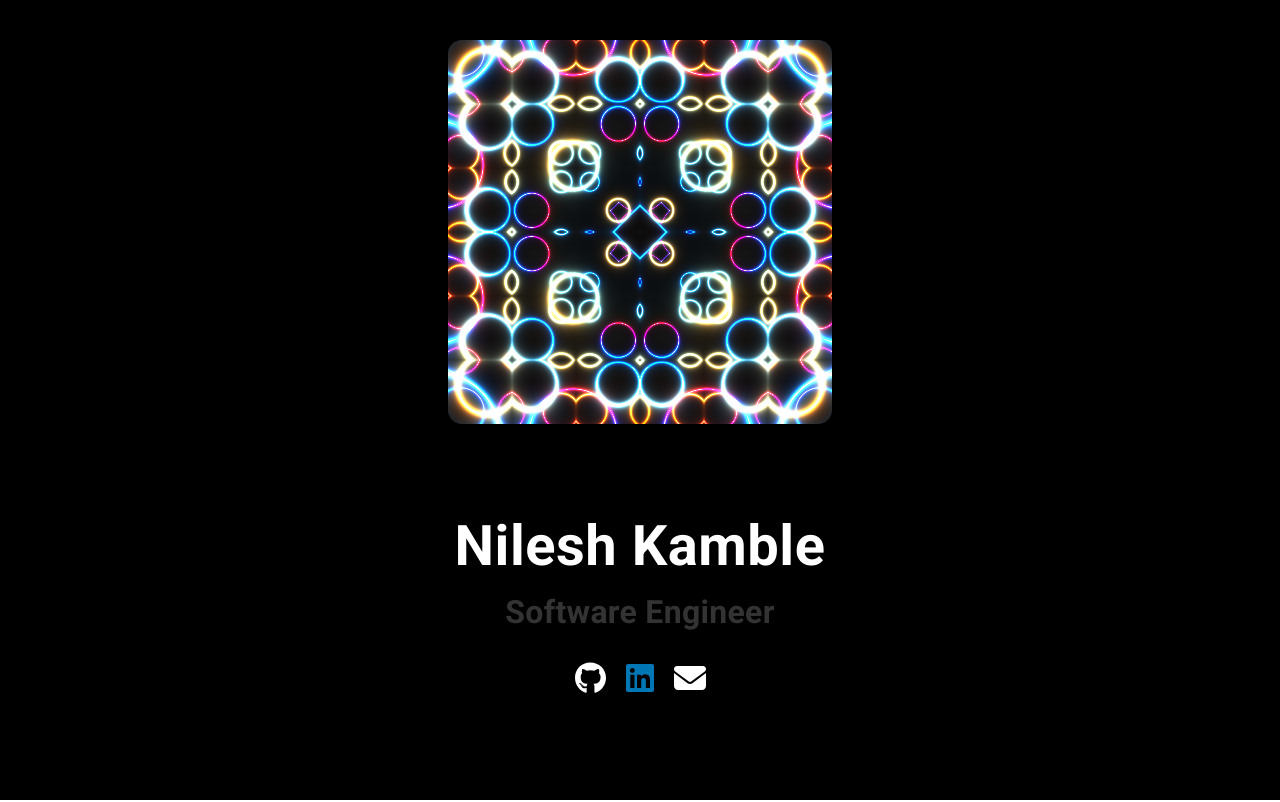
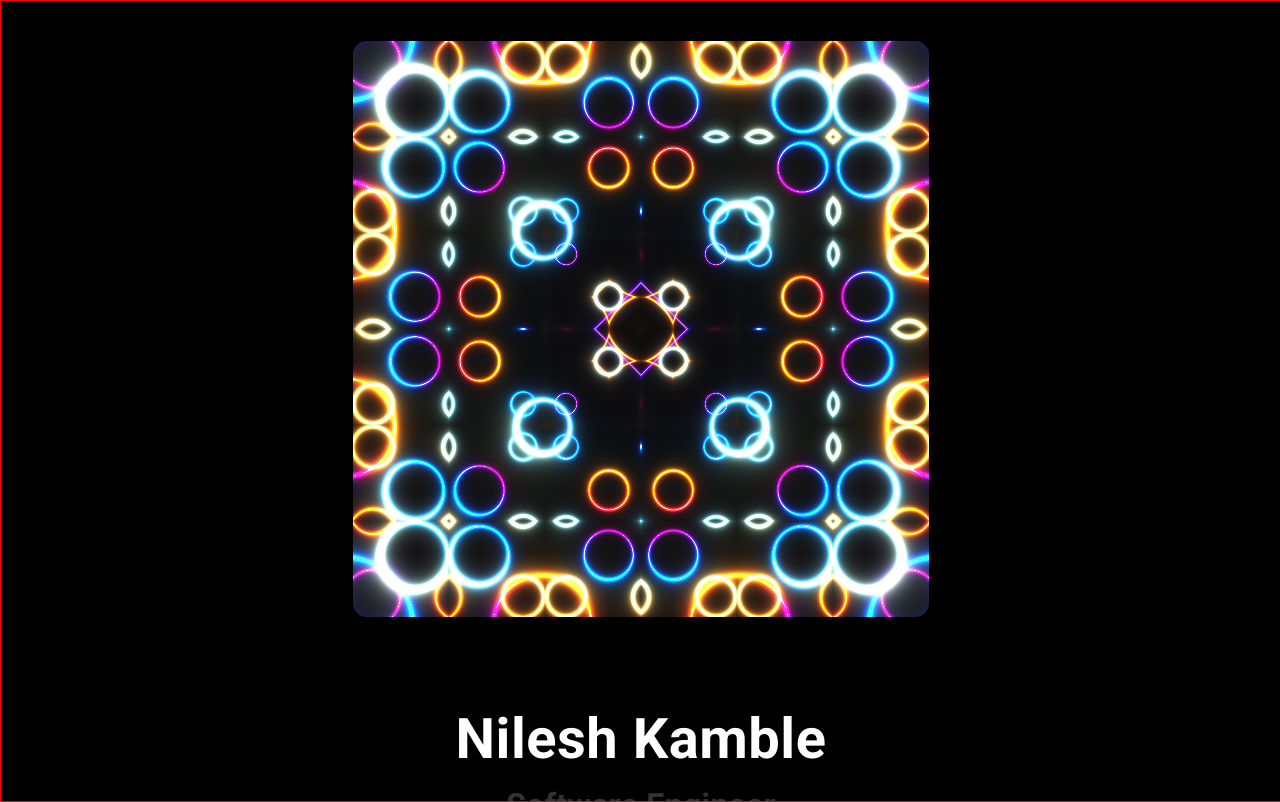
Before and after one commit to TheIllustrator1972/portfolioWebsite, a React (Vite) app: page / in a window 1280 px wide. Built offline with nearby package versions, Linux system fonts and the light colour scheme.

Commit message:
- Fixed Resizing Of canvas

```diff
--- a/src/Components/ShaderAnimations/ShaderCanvas1.jsx
+++ b/src/Components/ShaderAnimations/ShaderCanvas1.jsx
@@ -86,8 +86,8 @@ export default function ShaderCanvas1() {
   return (
     <Box
       sx={{
-        width: { sm: "60vw", md: "50vw", lg: "30vw" },
-        height: { sm: "60vw", md: "50vw", lg: "30vw" },
+        width: { xs: "90vw", sm: "63vw", md: "55vw", lg: "45vw", xl: "30vw" },
+        height: { xs: "90vw", sm: "63vw", md: "55vw", lg: "45vw", xl: "30vw" },
       }}
     >
       <Canvas
--- a/src/styles/styles.app.js
+++ b/src/styles/styles.app.js
@@ -6,12 +6,15 @@ export const introPageStyles = {
     minWidth: "100vw",
     width: "100%",
     height: "100vh",
-    backgroundColor: "black",
-    justifyContent: "center",
+    backgroundColor: styleTemplate.color.black,
     alignItems: "center",
+    overflow: "hidden",
+    border: "1px solid red",
   },
   canvasAndTextContainer: {
     alignItems: "center",
+    justifyContent: "space-around",
+
     py: 5,
     height: "100%",
     gap: 10,
```
